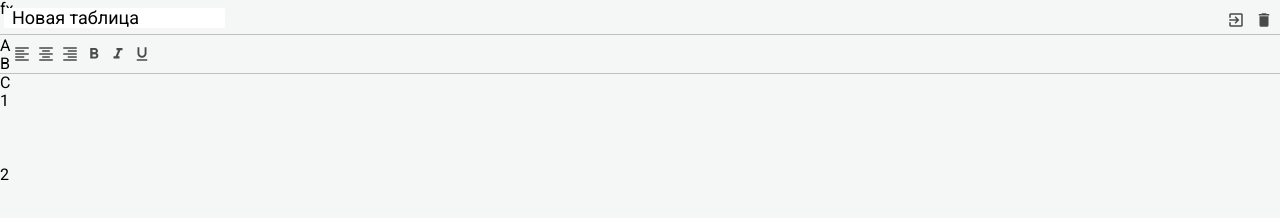
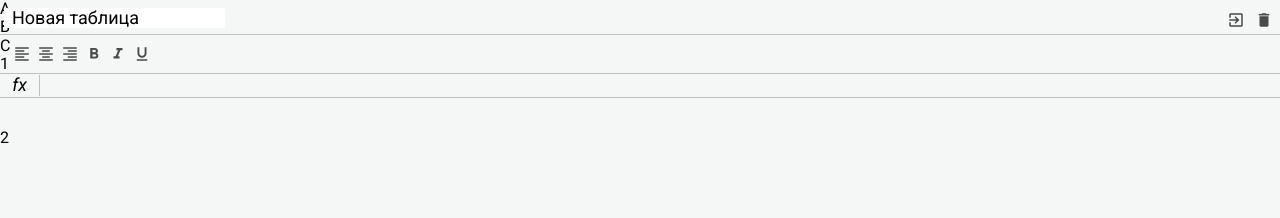
Before and after one commit to AndreyZakhvatoshin/js-app, a website built with Vite: page src/assets/excel.html in a window 1280 px wide. Built offline with nearby package versions, Linux system fonts and the light colour scheme.

Commit message:
feat: стили для формулы

```diff
--- a/src/scss/formula.scss
+++ b/src/scss/formula.scss
@@ -1,5 +1,29 @@
-@use 'variables';
-@use 'mixins';
+@use 'globals';
 
 .exel__formula {
+  position: absolute;
+  height: globals.$formula-height;
+  left: 0;
+  right: 0;
+  top: globals.$header-height + globals.$toolbar-height;
+  display: flex;
+  align-items: center;
+  border-bottom: 1px solid globals.$border-color;
+
+  .info {
+    font-style: italic;
+    font-size: 18px;
+    text-align: center;
+    border-right: 1px solid globals.$border-color;
+    min-width: globals.$info-cell_width;
+  }
+
+  .input {
+    padding: 4px;
+    font-size: 12px;
+    outline: none;
+    width: 100%;
+    height: 100%;
+    color: #000;
+  }
 }
```
